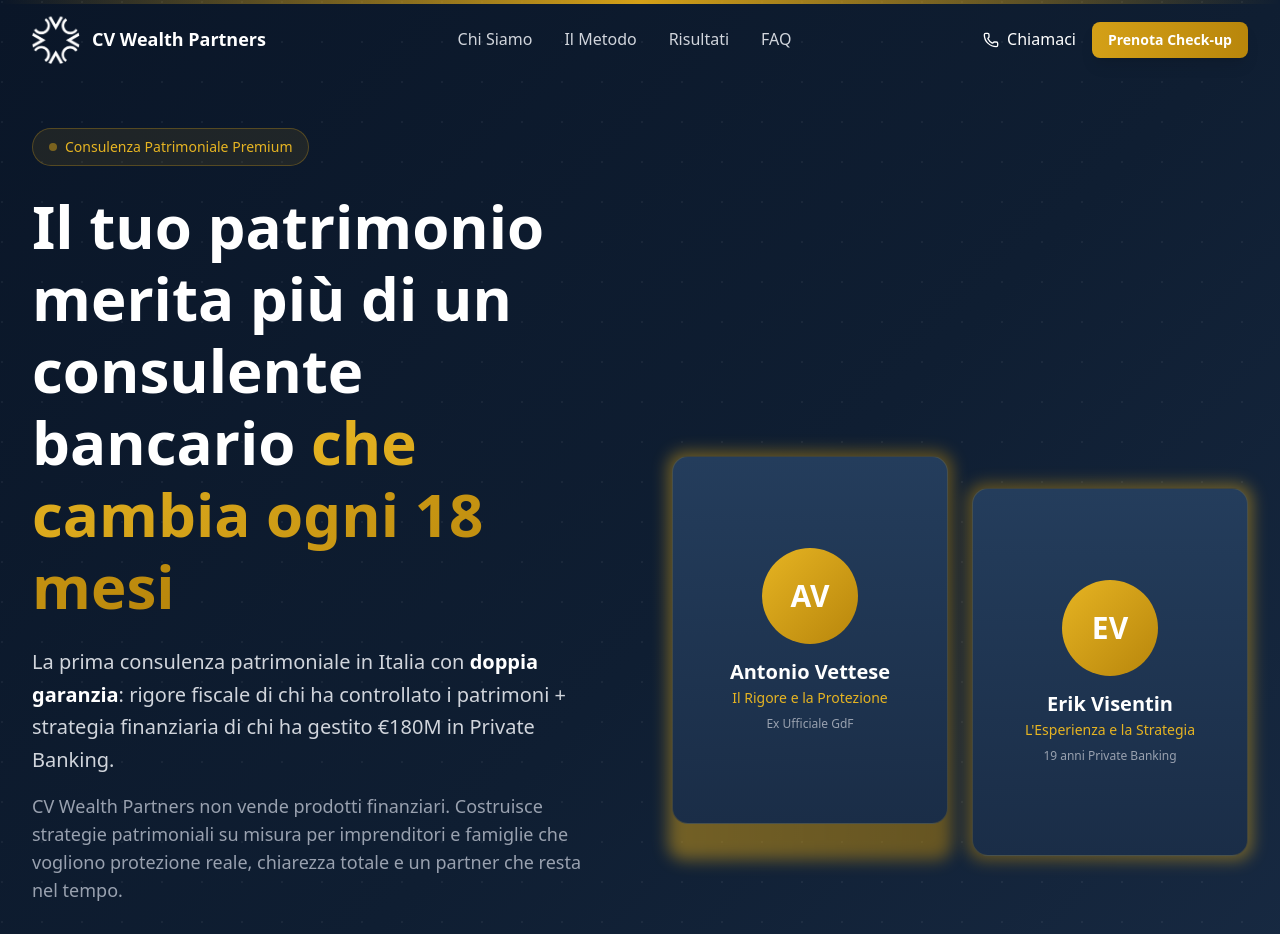
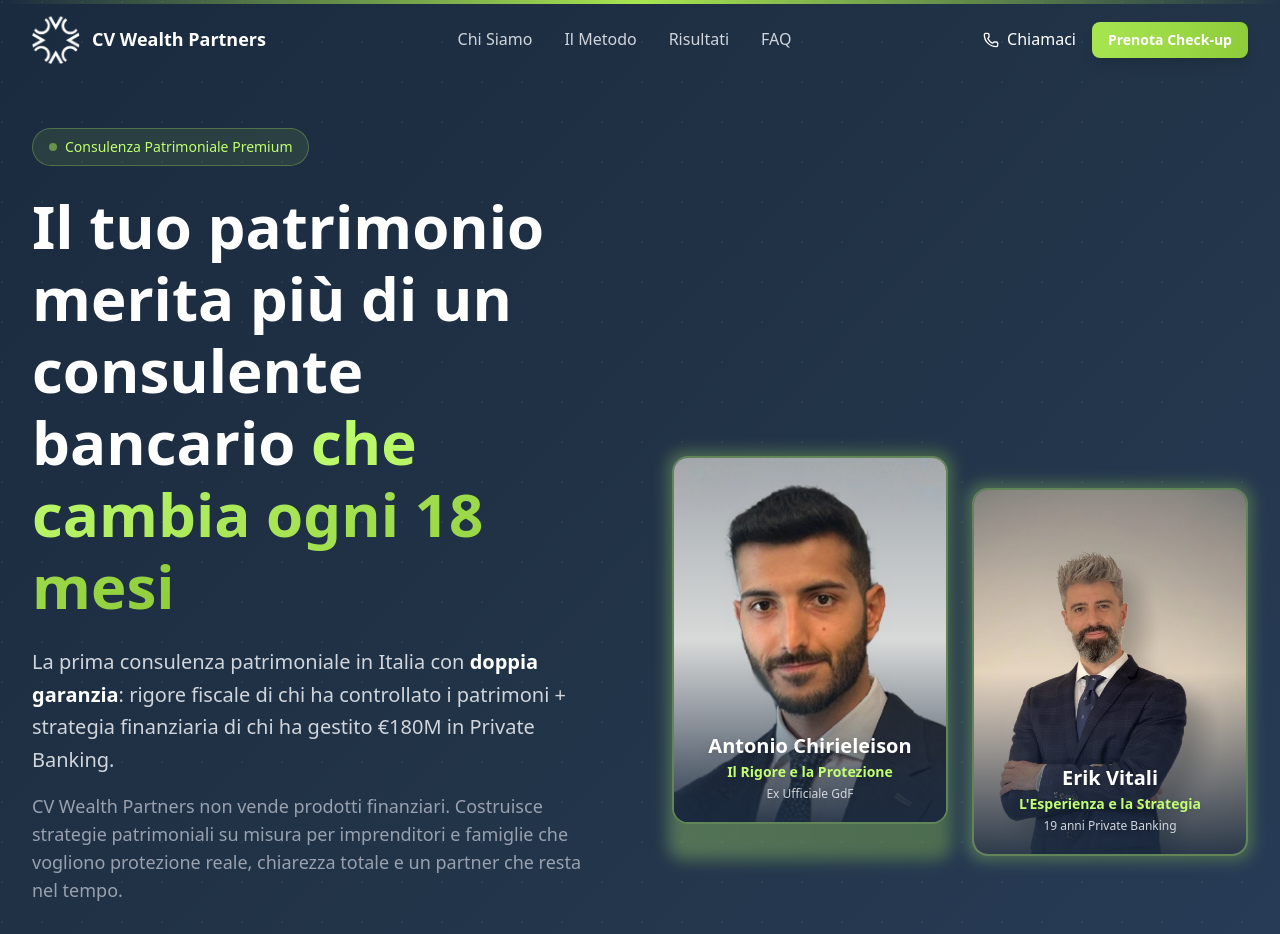
Before and after one commit to filippobosco/Chirieleison, a Next.js app: page / in a window 1280 px wide. Shown: the top 934 px of the page. Built offline with nearby package versions, Linux system fonts and the light colour scheme.

Commit message:
✨ Aggiornamenti landing page
- Colori aggiornati: blu #2a3e5c, verde #c1ff72
- Foto Antonio e Erik nella Hero
- Nome corretto: Erik Vitali
- Stats: €85+ mln
- CaseStudies: allineamento box Risultato
- Testimonials: allineamento nomi autori

```diff
--- a/src/app/globals.css
+++ b/src/app/globals.css
@@ -1,20 +1,20 @@
 @import "tailwindcss";
 
 :root {
-  /* Primary Colors */
-  --navy-950: #0a1628;
-  --navy-900: #0f1e32;
-  --navy-800: #1a2d47;
-  --navy-700: #243d5c;
-  --navy-600: #2e4d71;
+  /* Primary Colors - Blu #2a3e5c */
+  --navy-950: #1a2a3f;
+  --navy-900: #223448;
+  --navy-800: #2a3e5c;
+  --navy-700: #3a526e;
+  --navy-600: #4a6680;
 
-  /* Accent Gold/Bronze */
-  --gold-600: #b8860b;
-  --gold-500: #d4a017;
-  --gold-400: #e6b422;
-  --gold-300: #f0c75e;
-  --gold-200: #f5d89a;
-  --gold-100: #faf0d6;
+  /* Accent Green - Verde #c1ff72 */
+  --gold-600: #8fcc3a;
+  --gold-500: #a8e650;
+  --gold-400: #c1ff72;
+  --gold-300: #d0ff94;
+  --gold-200: #e0ffb6;
+  --gold-100: #f0ffd8;
 
   /* Neutrals */
   --gray-900: #111827;
@@ -160,5 +160,5 @@ h1, h2, h3, h4, h5, h6 {
 
 /* Button hover glow */
 .btn-glow:hover {
-  box-shadow: 0 0 30px rgba(212, 160, 23, 0.4);
+  box-shadow: 0 0 30px rgba(193, 255, 114, 0.4);
 }
--- a/src/components/sections/CaseStudies.tsx
+++ b/src/components/sections/CaseStudies.tsx
@@ -63,7 +63,7 @@ export function CaseStudies() {
           subtitle="Non promettiamo miracoli. Promettiamo metodo, chiarezza e visione di lungo periodo. Ecco cosa abbiamo costruito insieme ad alcuni nostri clienti."
         />
 
-        <div className="grid lg:grid-cols-3 gap-6 md:gap-8">
+        <div className="grid lg:grid-cols-3 gap-6 md:gap-8 items-stretch">
           {caseStudies.map((study, index) => (
             <motion.div
               key={index}
@@ -71,9 +71,9 @@ export function CaseStudies() {
               whileInView={{ opacity: 1, y: 0 }}
               viewport={{ once: true, margin: "-50px" }}
               transition={{ delay: index * 0.1, duration: 0.5 }}
-              className="bg-white rounded-3xl shadow-sm border border-[var(--gray-200)] overflow-hidden hover:shadow-lg hover:border-[var(--gold-300)] transition-all duration-300 group"
+              className="bg-white rounded-3xl shadow-sm border border-[var(--gray-200)] overflow-hidden hover:shadow-lg hover:border-[var(--gold-300)] transition-all duration-300 group flex flex-col h-full"
             >
-              <div className="p-6 md:p-8">
+              <div className="p-6 md:p-8 flex-grow">
                 {/* Quote */}
                 <div className="mb-6">
                   <div className="text-4xl text-[var(--gold-400)] mb-2">&ldquo;</div>
--- a/src/components/sections/Hero.tsx
+++ b/src/components/sections/Hero.tsx
@@ -1,6 +1,7 @@
 "use client";
 
 import { motion } from "framer-motion";
+import Image from "next/image";
 import { Container } from "@/components/ui/Container";
 import { Button } from "@/components/ui/Button";
 import { Shield, TrendingUp, Users, Award } from "lucide-react";
@@ -108,46 +109,60 @@ export function Hero() {
             <div className="grid grid-cols-2 gap-6">
               {/* Antonio */}
               <div className="relative group">
-                <div className="absolute -inset-1 bg-gradient-to-r from-[var(--gold-500)] to-[var(--gold-600)] rounded-2xl blur-sm opacity-50 group-hover:opacity-75 transition duration-500" />
-                <div className="relative aspect-[3/4] rounded-2xl overflow-hidden bg-gradient-to-b from-[var(--navy-700)] to-[var(--navy-800)] border border-[var(--gold-500)]/20">
-                  <div className="absolute inset-0 flex items-center justify-center">
-                    <div className="text-center p-6">
-                      <div className="w-24 h-24 mx-auto mb-4 rounded-full bg-gradient-to-br from-[var(--gold-400)] to-[var(--gold-600)] flex items-center justify-center">
-                        <span className="text-3xl font-bold text-white">AV</span>
-                      </div>
-                      <h3 className="text-xl font-bold text-white mb-1">
-                        Antonio Vettese
+                <div className="absolute -inset-1 bg-gradient-to-r from-[var(--gold-400)] to-[var(--gold-500)] rounded-2xl blur opacity-30 group-hover:opacity-50 transition duration-500" />
+                <div className="relative aspect-[3/4] rounded-2xl overflow-hidden bg-[var(--navy-900)] border-2 border-[var(--gold-400)]/40">
+                  {/* Immagine di Antonio */}
+                  <Image
+                    src="/antonio.png"
+                    alt="Antonio Chirieleison"
+                    fill
+                    className="object-cover"
+                    style={{ objectPosition: "40% center" }}
+                    priority
+                  />
+                  {/* Overlay per coerenza cromatica con i toni del sito */}
+                  <div className="absolute inset-0 bg-gradient-to-b from-[var(--navy-900)]/30 via-transparent to-[var(--navy-950)]/90" />
+                  {/* Info overlay */}
+                  <div className="absolute bottom-0 left-0 right-0 p-5 text-center">
+                    <h3 className="text-xl font-bold text-white mb-1 drop-shadow-lg">
+                      Antonio Chirieleison
                     </h3>
-                      <p className="text-[var(--gold-400)] text-sm font-medium">
+                    <p className="text-[var(--gold-400)] text-sm font-semibold drop-shadow-md">
                       Il Rigore e la Protezione
                     </p>
-                      <p className="text-gray-400 text-xs mt-2">
+                    <p className="text-gray-300 text-xs mt-1 drop-shadow-md">
                       Ex Ufficiale GdF
                     </p>
-                    </div>
                   </div>
                 </div>
               </div>
 
               {/* Erik */}
               <div className="relative group mt-8">
-                <div className="absolute -inset-1 bg-gradient-to-r from-[var(--gold-600)] to-[var(--gold-500)] rounded-2xl blur-sm opacity-50 group-hover:opacity-75 transition duration-500" />
-                <div className="relative aspect-[3/4] rounded-2xl overflow-hidden bg-gradient-to-b from-[var(--navy-700)] to-[var(--navy-800)] border border-[var(--gold-500)]/20">
-                  <div className="absolute inset-0 flex items-center justify-center">
-                    <div className="text-center p-6">
-                      <div className="w-24 h-24 mx-auto mb-4 rounded-full bg-gradient-to-br from-[var(--gold-400)] to-[var(--gold-600)] flex items-center justify-center">
-                        <span className="text-3xl font-bold text-white">EV</span>
-                      </div>
-                      <h3 className="text-xl font-bold text-white mb-1">
-                        Erik Visentin
+                <div className="absolute -inset-1 bg-gradient-to-r from-[var(--gold-400)] to-[var(--gold-500)] rounded-2xl blur opacity-30 group-hover:opacity-50 transition duration-500" />
+                <div className="relative aspect-[3/4] rounded-2xl overflow-hidden bg-[var(--navy-900)] border-2 border-[var(--gold-400)]/40">
+                  {/* Immagine di Erik */}
+                  <Image
+                    src="/erik.jpeg"
+                    alt="Erik Vitali"
+                    fill
+                    className="object-cover"
+                    style={{ objectPosition: "center 20%" }}
+                    priority
+                  />
+                  {/* Overlay per coerenza cromatica con i toni del sito */}
+                  <div className="absolute inset-0 bg-gradient-to-b from-[var(--navy-900)]/30 via-transparent to-[var(--navy-950)]/90" />
+                  {/* Info overlay */}
+                  <div className="absolute bottom-0 left-0 right-0 p-5 text-center">
+                    <h3 className="text-xl font-bold text-white mb-1 drop-shadow-lg">
+                      Erik Vitali
                     </h3>
-                      <p className="text-[var(--gold-400)] text-sm font-medium">
+                    <p className="text-[var(--gold-400)] text-sm font-semibold drop-shadow-md">
                       L&apos;Esperienza e la Strategia
                     </p>
-                      <p className="text-gray-400 text-xs mt-2">
+                    <p className="text-gray-300 text-xs mt-1 drop-shadow-md">
                       19 anni Private Banking
                     </p>
-                    </div>
                   </div>
                 </div>
               </div>
--- a/src/components/sections/Stats.tsx
+++ b/src/components/sections/Stats.tsx
@@ -8,7 +8,7 @@ import { Wallet, Users, Clock, MessageCircle } from "lucide-react";
 const stats = [
   {
     icon: Wallet,
-    value: "€85.000.000+",
+    value: "€85+ mln",
     label: "Patrimoni protetti e valorizzati",
   },
   {
--- a/src/components/sections/USP.tsx
+++ b/src/components/sections/USP.tsx
@@ -40,11 +40,11 @@ export function USP() {
             <div className="bg-gradient-to-br from-[var(--navy-950)] to-[var(--navy-800)] rounded-3xl p-8 md:p-10 text-white">
               <div className="flex items-center gap-6 mb-6">
                 <div className="w-20 h-20 rounded-2xl bg-gradient-to-br from-[var(--gold-400)] to-[var(--gold-600)] flex items-center justify-center flex-shrink-0">
-                  <span className="text-2xl font-bold">AV</span>
+                  <span className="text-2xl font-bold">AC</span>
                 </div>
                 <div>
                   <h3 className="text-2xl md:text-3xl font-bold">
-                    Antonio Vettese
+                    Antonio Chirieleison
                   </h3>
                   <p className="text-[var(--gold-400)] font-medium">
                     Il Rigore e la Protezione
@@ -101,7 +101,7 @@ export function USP() {
                 </div>
                 <div>
                   <h3 className="text-2xl md:text-3xl font-bold">
-                    Erik Visentin
+                    Erik Vitali
                   </h3>
                   <p className="text-[var(--gold-400)] font-medium">
                     L&apos;Esperienza e la Strategia
```
Also changed, not shown: src/components/sections/Testimonials.tsx (+4 -4 lines), public/antonio.png (added), public/erik.jpeg (added). Lines whose indentation alone changed are shown as unchanged.
